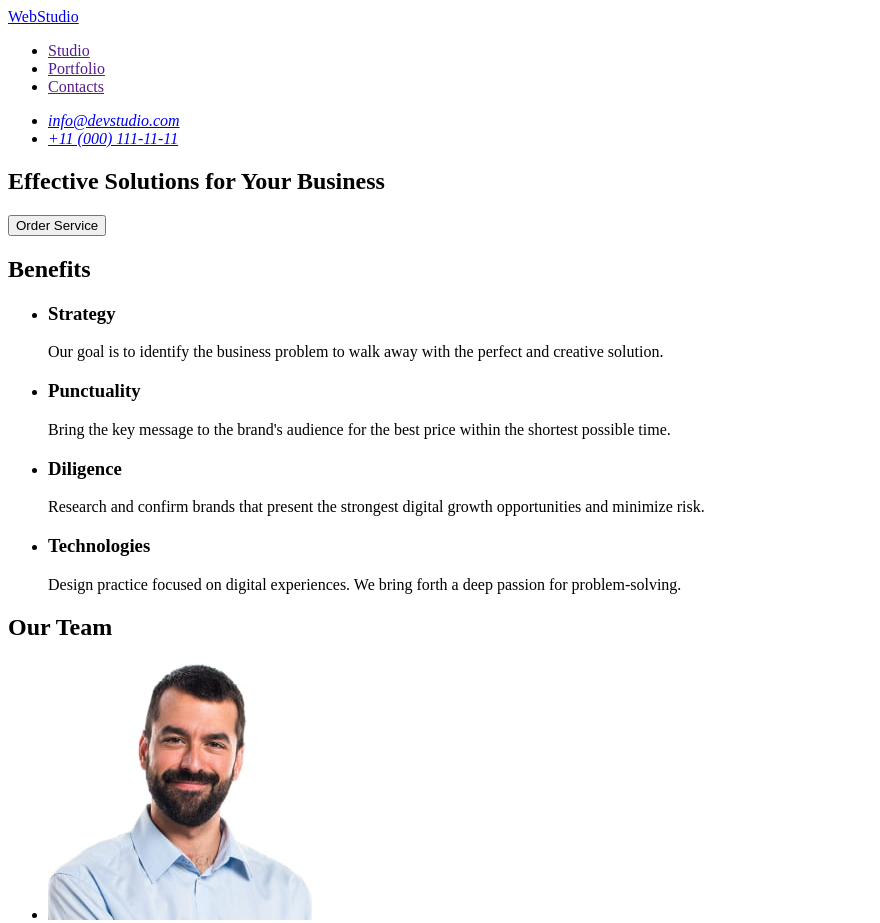
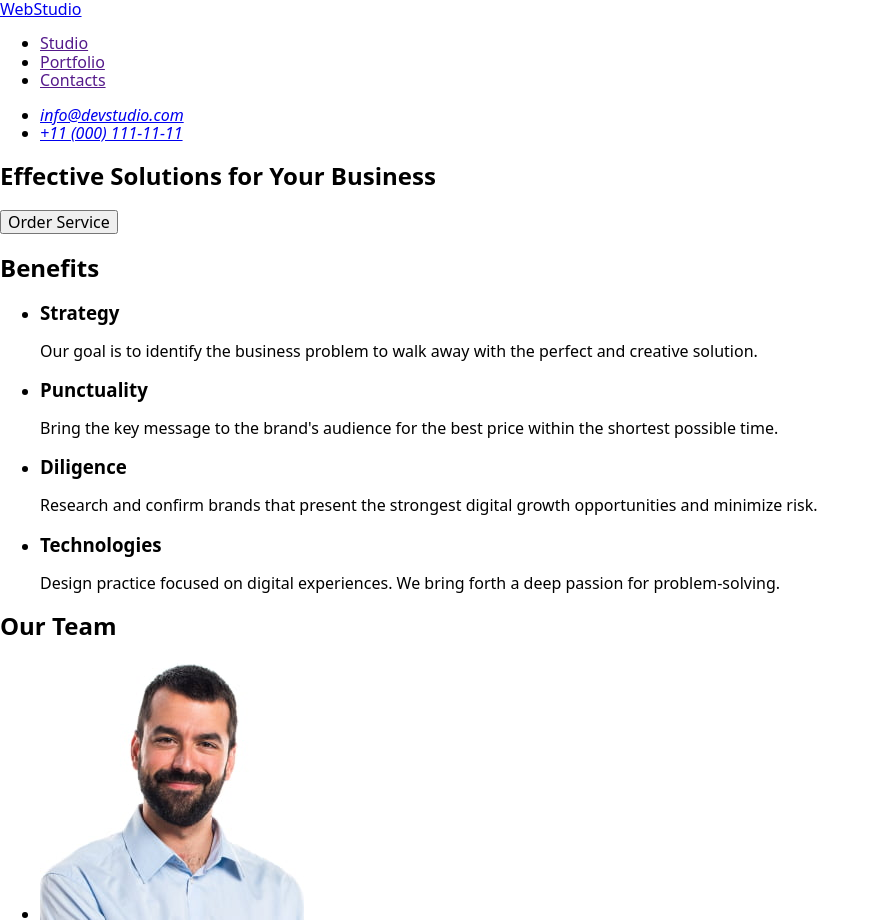
Before and after one commit to void-olxdr/goit-markup-hw-02, a plain HTML site: page index.html in a window 1280 px wide. Shown: the top 923 px of the page, without its empty margins (0-880 px from the left). Drawn offline with Linux system fonts and the light colour scheme.

Commit message:
added normalize styles

```diff
--- a/index.html
+++ b/index.html
@@ -4,6 +4,7 @@
 		<meta charset="UTF-8" />
 		<meta name="viewport" content="width=device-width, initial-scale=1.0" />
 		<title>WebStudio</title>
+		<link href="./css/modern-normalize.min.css" rel="stylesheet" />
 	</head>
 	<body>
 		<header>
```
Also changed, not shown: css/modern-normalize.min.css (added, +9 -0 lines).
